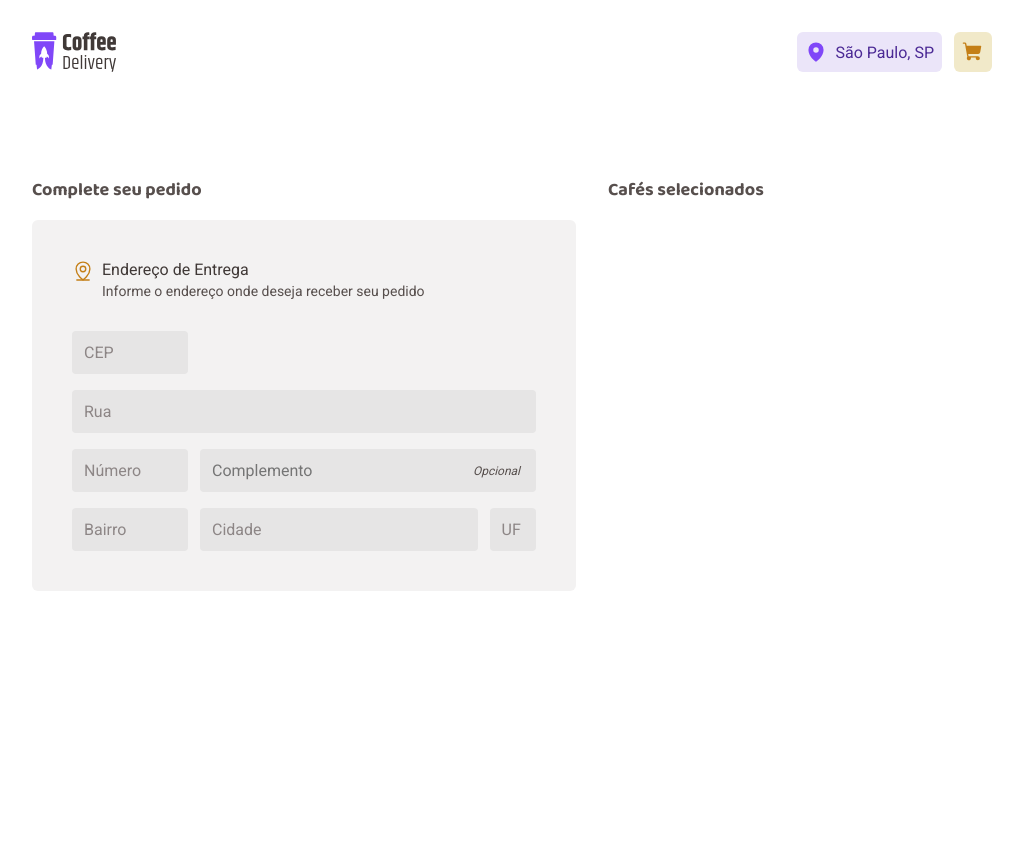
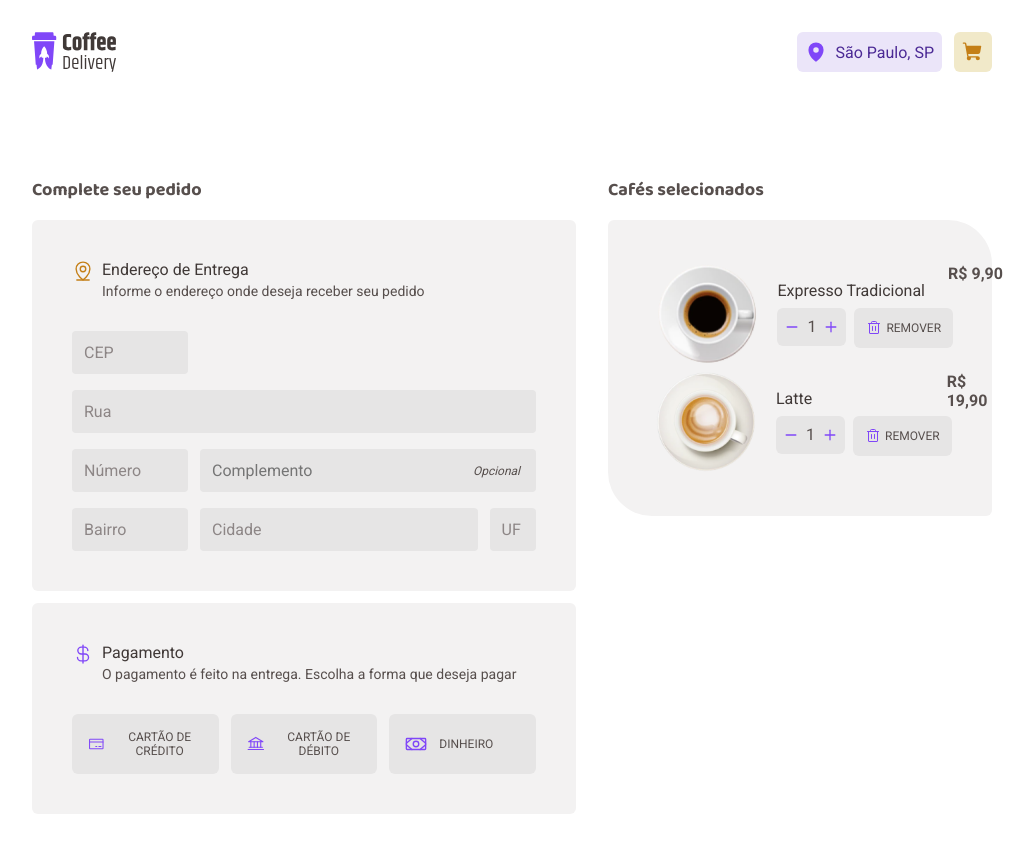
Before and after one commit to guilhermematos13/coffee-project, a React (Vite) app: page /checkout in a window 1280 px wide. Shown: the whole page, without its empty margins (128-1162 px from the left). Before the commit the page ends 800 px from the top, so only its background shows below. Built offline with nearby package versions, Linux system fonts and the light colour scheme.

Commit message:
feat: create button remove components and layout for select coffees

```diff
--- /dev/null
+++ b/src/interface/ItemCoffee.interface.d.ts
@@ -0,0 +1,5 @@
+interface ItemCoffeeInterface {
+    image: any,
+    title: string,
+    price: string,
+}
--- /dev/null
+++ b/src/pages/Checkout/components/CoffeeItem/index.tsx
@@ -0,0 +1,39 @@
+import { Minus, Plus, Trash } from "phosphor-react";
+import ExpressoTradicional from "../../../../data/assets/expresso.svg";
+import {
+  QuantitySelection,
+  QuantitySelectionContainer,
+} from "../../../Home/components/CoffeeCard/styles";
+import { ButtonRemove } from "../RemoveButton";
+import {
+  ActionOptionsContainer,
+  ActionsOptions,
+  CoffeeDetailsContainer,
+  CoffeeItemsContainer,
+} from "./styles";
+
+export function CoffeeItem({ title, image, price }: ItemCoffeeInterface) {
+  return (
+    <CoffeeItemsContainer>
+      <CoffeeDetailsContainer>
+        <img src={image} />
+        <ActionOptionsContainer>
+          <label>{title}</label>
+          <ActionsOptions>
+            <QuantitySelectionContainer>
+              <QuantitySelection>
+                <Minus weight="bold" size={14} />
+              </QuantitySelection>
+              <span>1</span>
+              <QuantitySelection>
+                <Plus weight="bold" size={14} />
+              </QuantitySelection>
+            </QuantitySelectionContainer>
+            <ButtonRemove>Remover</ButtonRemove>
+          </ActionsOptions>
+        </ActionOptionsContainer>
+      </CoffeeDetailsContainer>
+      <strong>{price}</strong>
+    </CoffeeItemsContainer>
+  );
+}
--- /dev/null
+++ b/src/pages/Checkout/components/CoffeeItem/styles.ts
@@ -0,0 +1,33 @@
+import styled from "styled-components";
+
+export const CoffeeItemsContainer = styled.div`
+width: 100%;
+padding: 0.25rem 0.50rem;
+display: flex;
+align-items: flex-start;
+justify-content: center;
+gap:0.75rem;
+`
+
+export const CoffeeDetailsContainer = styled.div`
+width: 80%;
+display: flex;
+align-items: center;
+gap: 1.25rem;
+
+label {
+    color: ${props => props.theme.baseSubTitle}
+}
+`
+
+export const ActionOptionsContainer = styled.div`
+width: 100%;
+display: flex;
+flex-direction: column;
+gap: 0.5rem;
+`
+
+export const ActionsOptions = styled.div`
+display: flex;
+gap: 0.5rem;
+`
--- /dev/null
+++ b/src/pages/Checkout/components/RemoveButton/index.tsx
@@ -0,0 +1,14 @@
+import { Trash } from "phosphor-react";
+import { ButtonHTMLAttributes, ReactNode } from "react";
+import { ButtonRemoveStyled } from "./styles";
+
+interface ButtonProps extends ButtonHTMLAttributes<HTMLButtonElement> {}
+
+export function ButtonRemove(props: ButtonProps) {
+  return (
+    <ButtonRemoveStyled>
+      <Trash size={16} />
+      {props.children}
+    </ButtonRemoveStyled>
+  );
+}
--- /dev/null
+++ b/src/pages/Checkout/components/RemoveButton/styles.ts
@@ -0,0 +1,18 @@
+import styled from "styled-components";
+
+export const ButtonRemoveStyled = styled.button`
+    border: 0;
+    display: flex;
+    padding: 0.75rem;
+    align-items: center;
+    gap: 0.25rem;
+    font-size: 0.75rem;
+    text-transform: uppercase;
+    border-radius: 6px;
+
+    color: ${props => props.theme.baseText};
+    background: ${props => props.theme.baseButton};
+
+    svg {
+        color: ${props => props.theme.purple}
+     }`
--- a/src/pages/Checkout/index.tsx
+++ b/src/pages/Checkout/index.tsx
@@ -1,8 +1,12 @@
 import { AddressDetails } from "./components/AddressDetails";
+import ExpressoTradicional from "../../data/assets/expresso.svg";
+import Latte from "../../data/assets/latte.svg";
+import { CoffeeItem } from "./components/CoffeeItem";
+import { PaymentDetails } from "./components/PaymentDetails";
 import {
   CheckoutContainer,
+  CoffeeSelectContainer,
   OrderDetailsContainer,
-  PaymentDetails,
   TitleForm,
 } from "./styles";
 
@@ -14,7 +18,17 @@ export function Checkout() {
         <AddressDetails />
         <PaymentDetails />
       </OrderDetailsContainer>
-      <TitleForm>Cafés selecionados</TitleForm>
+      <div>
+        <TitleForm>Cafés selecionados</TitleForm>
+        <CoffeeSelectContainer>
+          <CoffeeItem
+            image={ExpressoTradicional}
+            price="R$ 9,90"
+            title="Expresso Tradicional"
+          />
+          <CoffeeItem image={Latte} price="R$ 19,90" title="Latte" />
+        </CoffeeSelectContainer>
+      </div>
     </CheckoutContainer>
   );
 }
--- a/src/pages/Checkout/styles.ts
+++ b/src/pages/Checkout/styles.ts
@@ -9,8 +9,14 @@ grid-template-columns: calc(60% - 2rem) calc(40%);
 gap: 2rem;
 `
 
-export const PaymentDetails = styled.div`
-
+export const CoffeeSelectContainer = styled.div`
+width:100%;
+display: grid;
+padding: 2.5rem;
+background: ${props => props.theme.baseCard};
+grid-template-columns: auto;
+border-radius: 6px 44px;
+margin-top: 1rem;
 `
 
 export const OrderDetailsContainer = styled.div`
```
